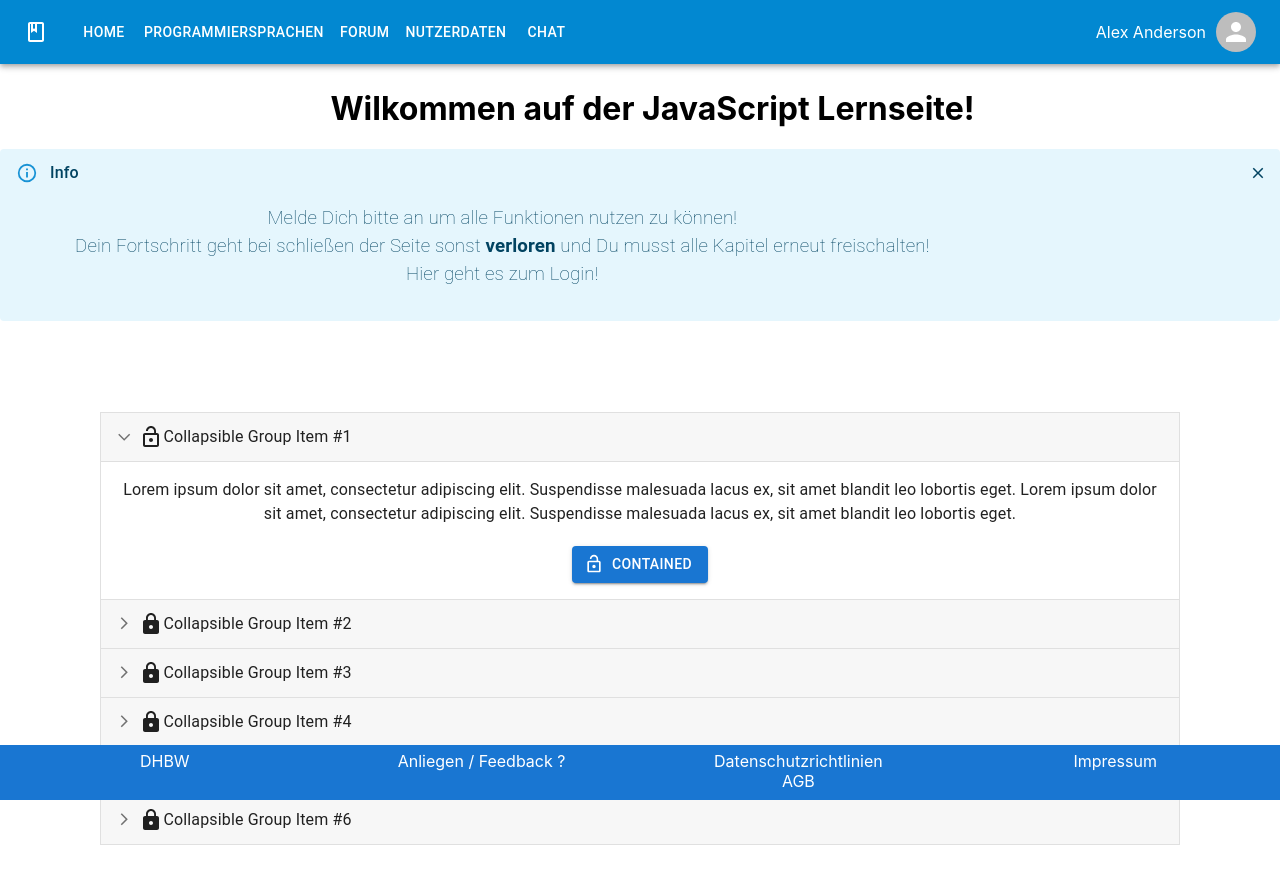
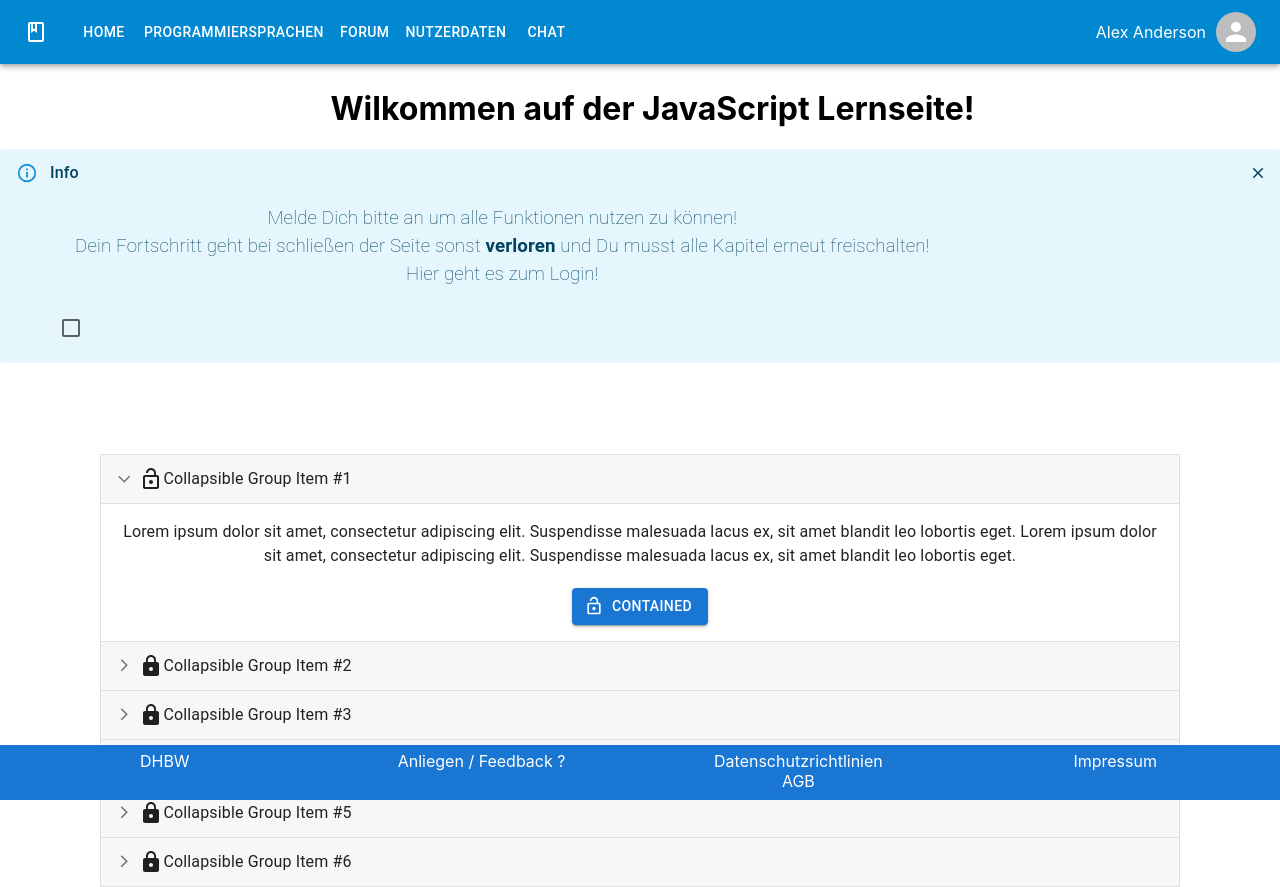
Before and after one commit to sakulklk/Lernmanagement, a Next.js app: page /kapitelJS_na in a window 1280 px wide. Before the commit the page ends 845 px from the top, so only its background shows below. Built offline with nearby package versions, Linux system fonts and the light colour scheme.

Commit message:
1 file modified

```diff
--- a/components/kapitelJS/kapitelübersicht_na.js
+++ b/components/kapitelJS/kapitelübersicht_na.js
@@ -16,6 +16,7 @@ import IconButton from '@mui/material/IconButton';
 import Collapse from '@mui/material/Collapse';
 import CloseIcon from '@mui/icons-material/Close';
 import Box from '@mui/material/Box';
+import Checkbox from '@mui/material/Checkbox';
 
 const actions = [
   { icon: <LockIcon />, name: 'nicht freigeschalten!' },
@@ -62,6 +63,11 @@ export default function CustomizedAccordions() {
   const [expanded, setExpanded] = React.useState('panel1');
 
   const [open, setOpen] = React.useState(true);
+
+  const [checked, setChecked] = React.useState(false);
+  const handleChangeCheck = (event) => {
+    setChecked(event.target.checked);
+  };
 
   const handleChange = (panel) => (event, newExpanded) => {
     setExpanded(newExpanded ? panel : false);
@@ -119,8 +125,7 @@ export default function CustomizedAccordions() {
               <h3>
                 {' '}
                 Melde Dich bitte an um alle Funktionen nutzen zu können!
-                <br />{' '}
-                Dein Fortschritt geht bei schließen der Seite sonst{' '}
+                <br /> Dein Fortschritt geht bei schließen der Seite sonst{' '}
                 <b>verloren</b> und Du musst alle Kapitel erneut freischalten!
                 <br />
                 <a href="signUp" className="hover">
@@ -128,6 +133,12 @@ export default function CustomizedAccordions() {
                   Hier geht es zum Login!
                 </a>
               </h3>
+              <Checkbox
+                checked={checked}
+                onChange={handleChangeCheck}
+                inputProps={{ 'aria-label': 'controlled' }}
+                input="annnn"
+              />
             </Typography>
           </Alert>
         </Collapse>
```
